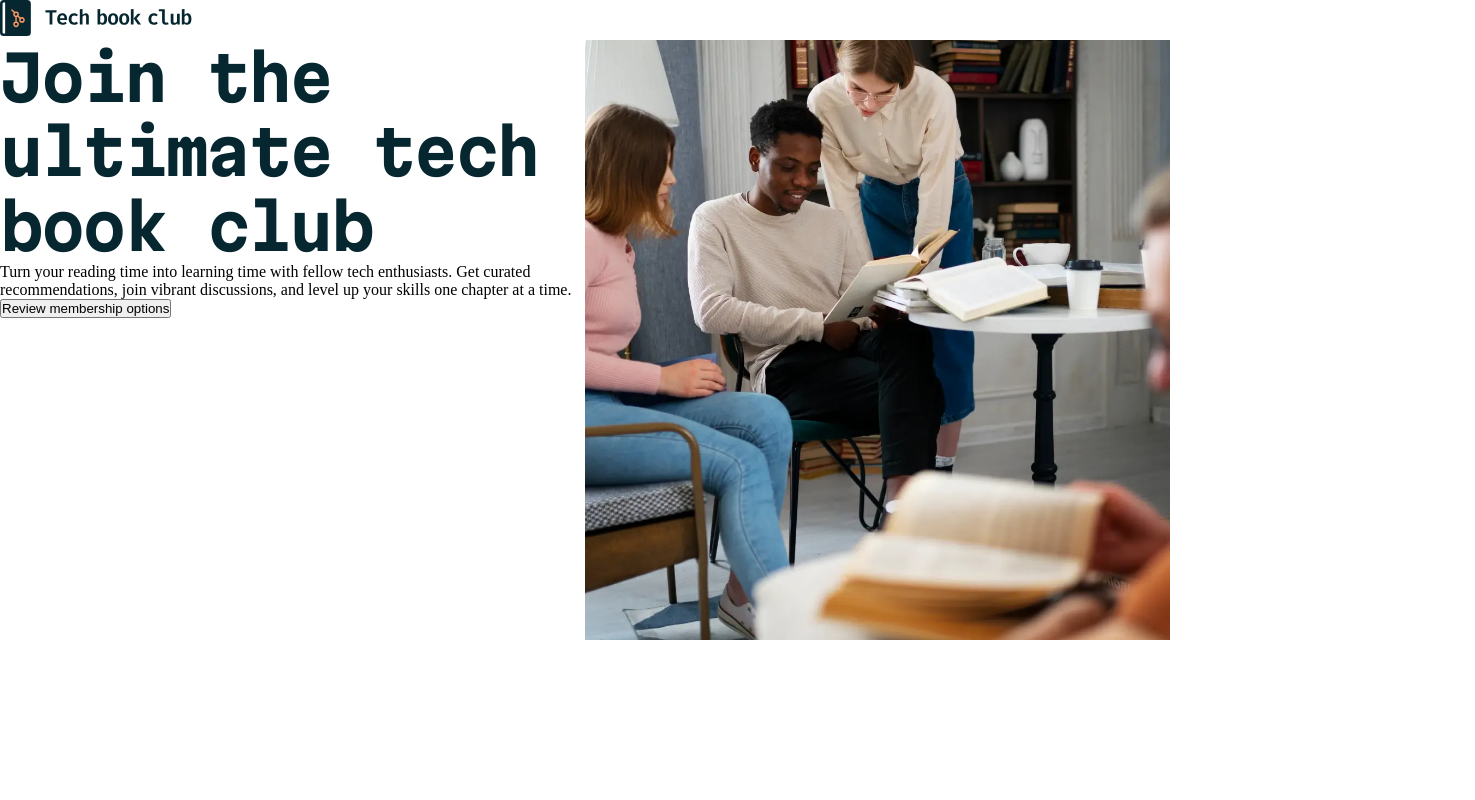
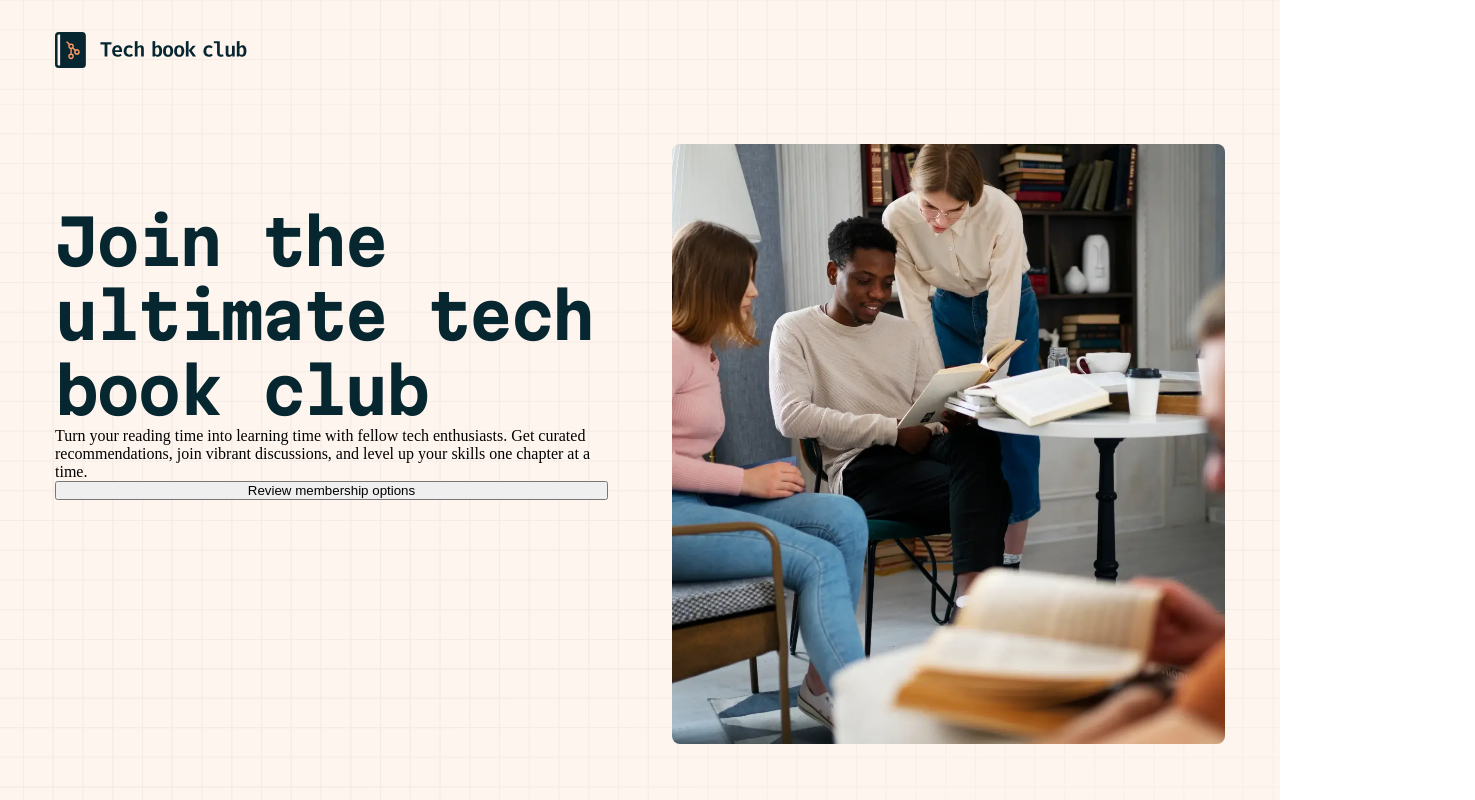
Before and after one commit to Stephanie-Dennehy/Tech-Book-Club-Landing-Page, a plain HTML site: page index.html in a window 1280 px wide. Shown: the top 800 px of the page, 1475 px wide, since content can reach past the window. Drawn offline with Linux system fonts and the light colour scheme.

Commit message:
update html and css for hero section

```diff
--- a/index.html
+++ b/index.html
@@ -8,13 +8,15 @@
   <title>Tech Book Club Landing Page</title>
 </head>
 <body>
-  <header class="row">
-    <img src="./assets/images/logo.svg" alt="Tech Book Club logo">
+  <header>
+    <div class="row">
+      <img src="./assets/images/logo.svg" alt="Tech Book Club logo">
+    </div>
   </header>
   <main>
     <div class="row">
       <div class="hero">
-        <div class="column">
+        <div class="hero-text">
           <h1>Join the ultimate tech book club</h1>
           <p>Turn your reading time into learning time with fellow tech enthusiasts. Get curated recommendations, join vibrant discussions, and level up your skills one chapter at a time.</p>
           <button>Review membership options</button>
@@ -25,7 +27,32 @@
       </div>
     </div>
 
-      200+ developers joined already Read together, grow together Monthly curated tech reads selected by industry experts Virtual and in-person meetups for deep-dive discussions Early access to new tech book releases Author Q&A sessions with tech thought leaders Not your average book club Connect with a community that speaks your language - from Python to TypeScript and everything in between. Our discussions blend technical depth with practical applications. Your tech reading journey 1 Choose your membership tier 2 Get your monthly book selection 3 Join our discussion forums 4 Attend exclusive meetups Membership options Starter $19/month 1 book/month Online forums Subscribe now Pro $29/month 2 books/month Virtual meetups Subscribe now Enterprise Custom Team access Private sessions Talk to us "This book club transformed my technical reading from a solitary activity into an enriching community experience. The discussions are gold!" Sarah Chen, Software Architect
+      200+ developers joined already
+    <section class="row">
+      <div class="column">
+        <img src="./assets/images/image-read-together-desktop.webp" alt="">
+      </div>
+      <div class="column">
+        <h2>Read together, grow together</h2>
+        <p>Monthly curated tech reads selected by industry experts</p>
+        <p>Virtual and in-person meetups for deep-dive discussions</p>
+        <p>Early access to new tech book releases</p>
+        <p>Author Q&A sessions with tech thought leaders</p>
+      </div>
+    </section>
+    <section>
+      <div class="row">
+        <div class="column">
+          <h2>Not your average book club</h2>
+          <p>Connect with a community that speaks your language - from Python to TypeScript and everything in between. Our discussions blend technical depth with practical applications.</p>
+        </div>
+        <div class="column">
+          <img src="./assets/images/image-not-average-desktop.webp" alt="">
+        </div>
+      </div>
+    </section>
+    <section></section>
+      Your tech reading journey 1 Choose your membership tier 2 Get your monthly book selection 3 Join our discussion forums 4 Attend exclusive meetups Membership options Starter $19/month 1 book/month Online forums Subscribe now Pro $29/month 2 books/month Virtual meetups Subscribe now Enterprise Custom Team access Private sessions Talk to us "This book club transformed my technical reading from a solitary activity into an enriching community experience. The discussions are gold!" Sarah Chen, Software Architect
   </main>
   <footer>
     <div class="footer_section">
--- a/styles.css
+++ b/styles.css
@@ -63,25 +63,48 @@ h1 {
 .row {
   width: 100%;
   max-width: 1170px;
+  margin: 0 auto;
 }
 
-.header {
+header {
+  padding: 2rem 0;
   background-color: var(--light-salmon-50);
+  background-image: url('./assets/images/pattern-light-bg.svg');
+}
+
+main {
+  display: flex;
+  flex-direction: column;
+  align-items: center;
+  background-image: url('./assets/images/pattern-light-bg.svg');
+  background-color: var(--light-salmon-50);
+}
+
+.column {
+  width: 100%;
+  max-width: 570px;
 }
 
 .hero {
   display: flex;
-  height: 100vh;
-  justify-content: center;
+  height: 90vh;
+  width: 100%;
+  padding: 40px 0 80px 0;
 }
 
-.column {
-  width: 50%;
+.hero-text {
+  display: flex;
+  flex-direction: column;
+  width: 100%;
+  max-width: 570px;
+  padding: 60px 0;
+  margin-right: 64px;
 }
 
 .hero_img {
   width: 100%;
   height: 600px;
+  border-radius: 8px;
   object-fit: cover;
 }
 
```
